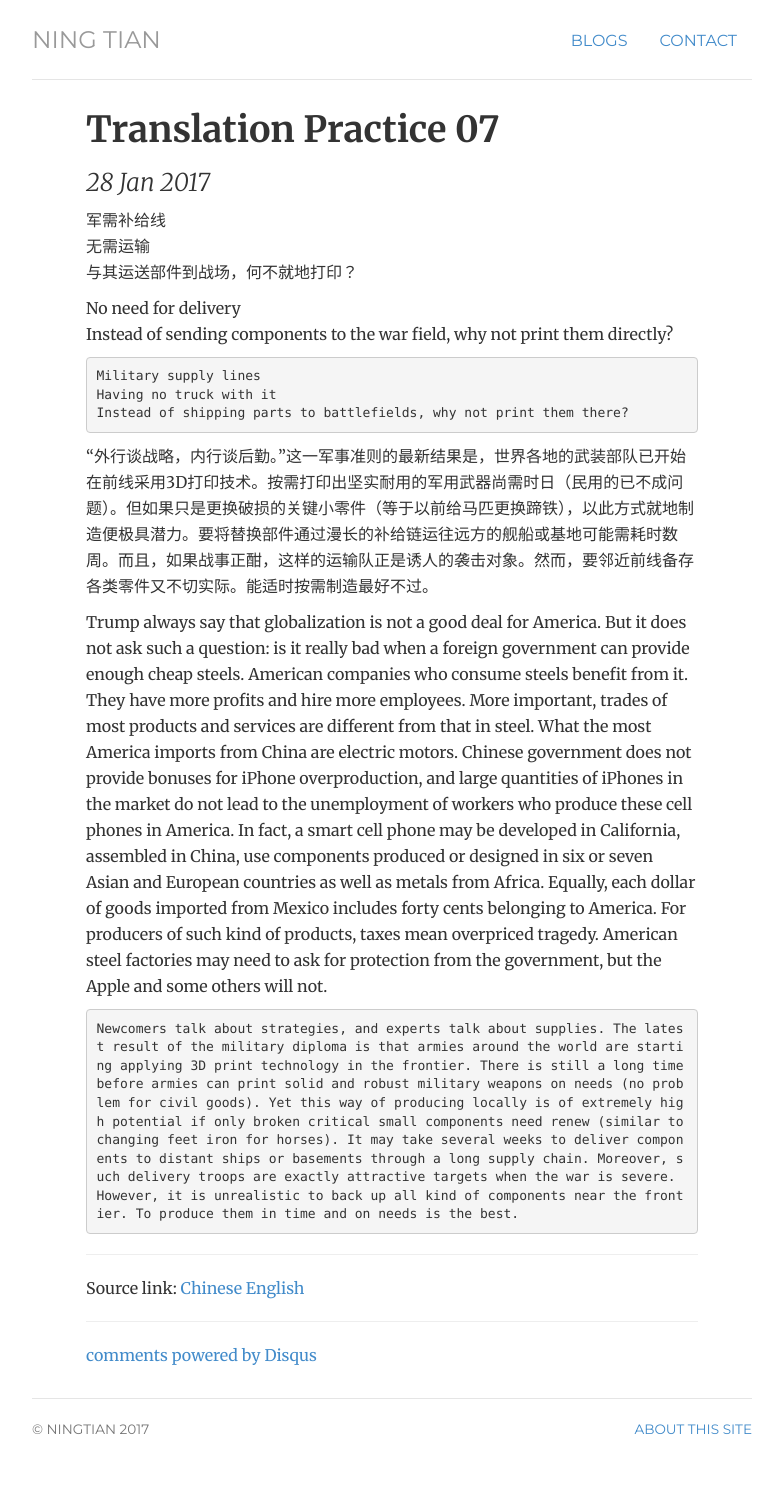
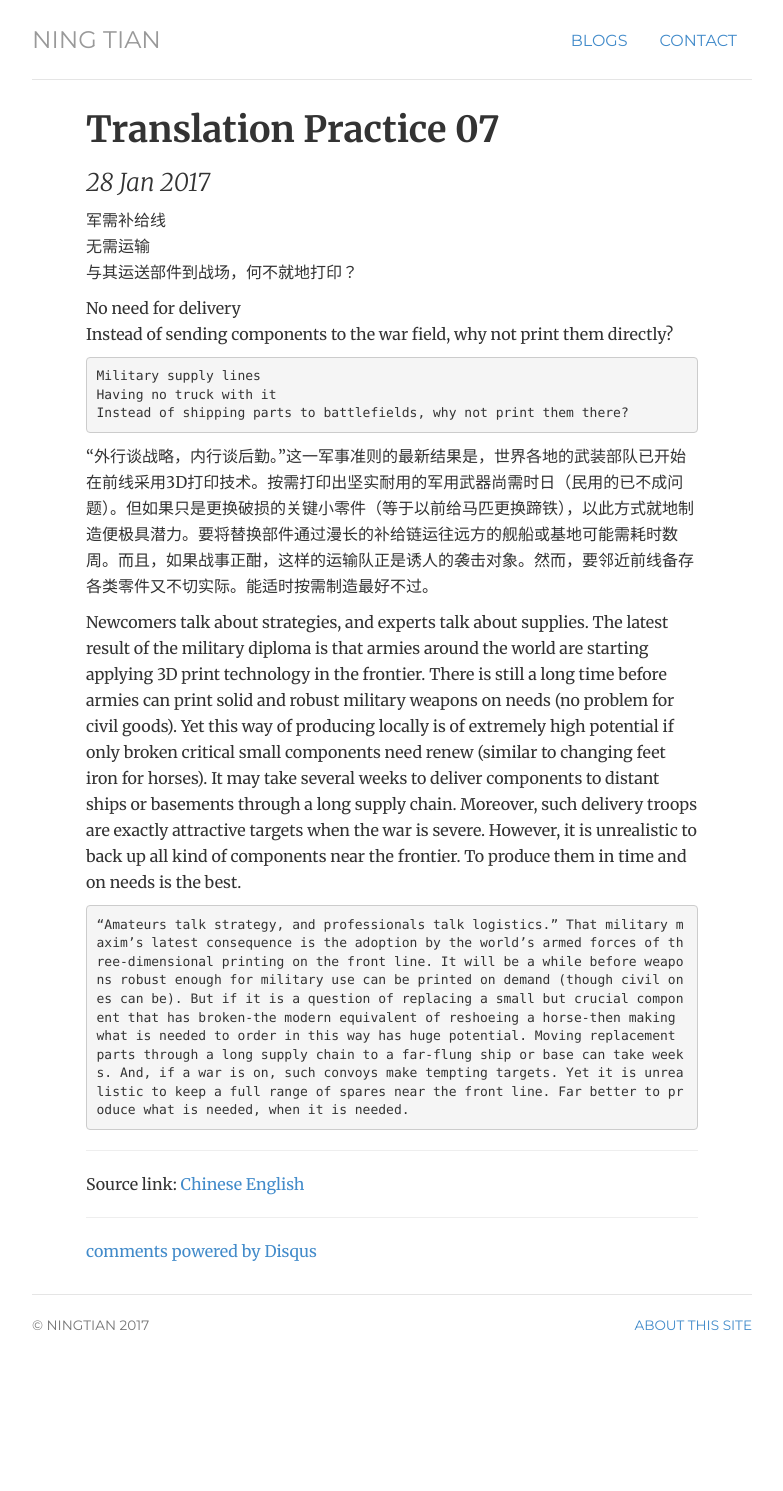
Before and after one commit to ningtian/ningtian.github.io, a Jekyll site: the page built from _posts/2017-01-28-ning-tian-launched.md, in a window 1280 px wide. Shown: the whole page, without its empty margins (248-1031 px from the left). Built offline with Jekyll 4.4.1, drawn with Linux system fonts in a browser that asks for light colours; comment, search, counter and statistics services are not loaded; after the commit the page ends 1387 px from its top, so only the background shows below that.

Commit message:
Update 2017-01-28-ning-tian-launched.md

````diff
--- a/_posts/2017-01-28-ning-tian-launched.md
+++ b/_posts/2017-01-28-ning-tian-launched.md
@@ -20,10 +20,11 @@ Instead of shipping parts to battlefields, why not print them there?
 “外行谈战略，内行谈后勤。”这一军事准则的最新结果是，世界各地的武装部队已开始在前线采用3D打印技术。按需打印出坚实耐用的军用武器尚需时日（民用的已不成问题）。但如果只是更换破损的关键小零件（等于以前给马匹更换蹄铁），以此方式就地制造便极具潜力。要将替换部件通过漫长的补给链运往远方的舰船或基地可能需耗时数周。而且，如果战事正酣，这样的运输队正是诱人的袭击对象。然而，要邻近前线备存各类零件又不切实际。能适时按需制造最好不过。
 
 
-Trump always say that globalization is not a good deal for America. But it does not ask such a question: is it really bad when a foreign government can provide enough cheap steels. American companies who consume steels benefit from it. They have more profits and hire more employees. More important, trades of most products and services are different from that in steel. What the most America imports from China are electric motors. Chinese government does not provide bonuses for iPhone overproduction, and large quantities of iPhones in the market do not lead to the unemployment of workers who produce these cell phones in America. In fact, a smart cell phone may be developed in California, assembled in China, use components produced or designed in six or seven Asian and European countries as well as metals from Africa. Equally, each dollar of goods imported from Mexico includes forty cents belonging to America. For producers of such kind of products, taxes mean overpriced tragedy. American steel factories may need to ask for protection from the government, but the Apple and some others will not.
+Newcomers talk about strategies, and experts talk about supplies. The latest result of the military diploma is that armies around the world are starting applying 3D print technology in the frontier. There is still a long time before armies can print solid and robust military weapons on needs (no problem for civil goods). Yet this way of producing locally is of extremely high potential if only broken critical small components need renew (similar to changing feet iron for horses). It may take several weeks to deliver components to distant ships or basements through a long supply chain. Moreover, such delivery troops are exactly attractive targets when the war is severe. However, it is unrealistic to back up all kind of components near the frontier. To produce them in time and on needs is the best.
+
 
 ```
-Newcomers talk about strategies, and experts talk about supplies. The latest result of the military diploma is that armies around the world are starting applying 3D print technology in the frontier. There is still a long time before armies can print solid and robust military weapons on needs (no problem for civil goods). Yet this way of producing locally is of extremely high potential if only broken critical small components need renew (similar to changing feet iron for horses). It may take several weeks to deliver components to distant ships or basements through a long supply chain. Moreover, such delivery troops are exactly attractive targets when the war is severe. However, it is unrealistic to back up all kind of components near the frontier. To produce them in time and on needs is the best.
+“Amateurs talk strategy, and professionals talk logistics.” That military maxim’s latest consequence is the adoption by the world’s armed forces of three-dimensional printing on the front line. It will be a while before weapons robust enough for military use can be printed on demand (though civil ones can be). But if it is a question of replacing a small but crucial component that has broken-the modern equivalent of reshoeing a horse-then making what is needed to order in this way has huge potential. Moving replacement parts through a long supply chain to a far-flung ship or base can take weeks. And, if a war is on, such convoys make tempting targets. Yet it is unrealistic to keep a full range of spares near the front line. Far better to produce what is needed, when it is needed.
 ```
 
 
````
